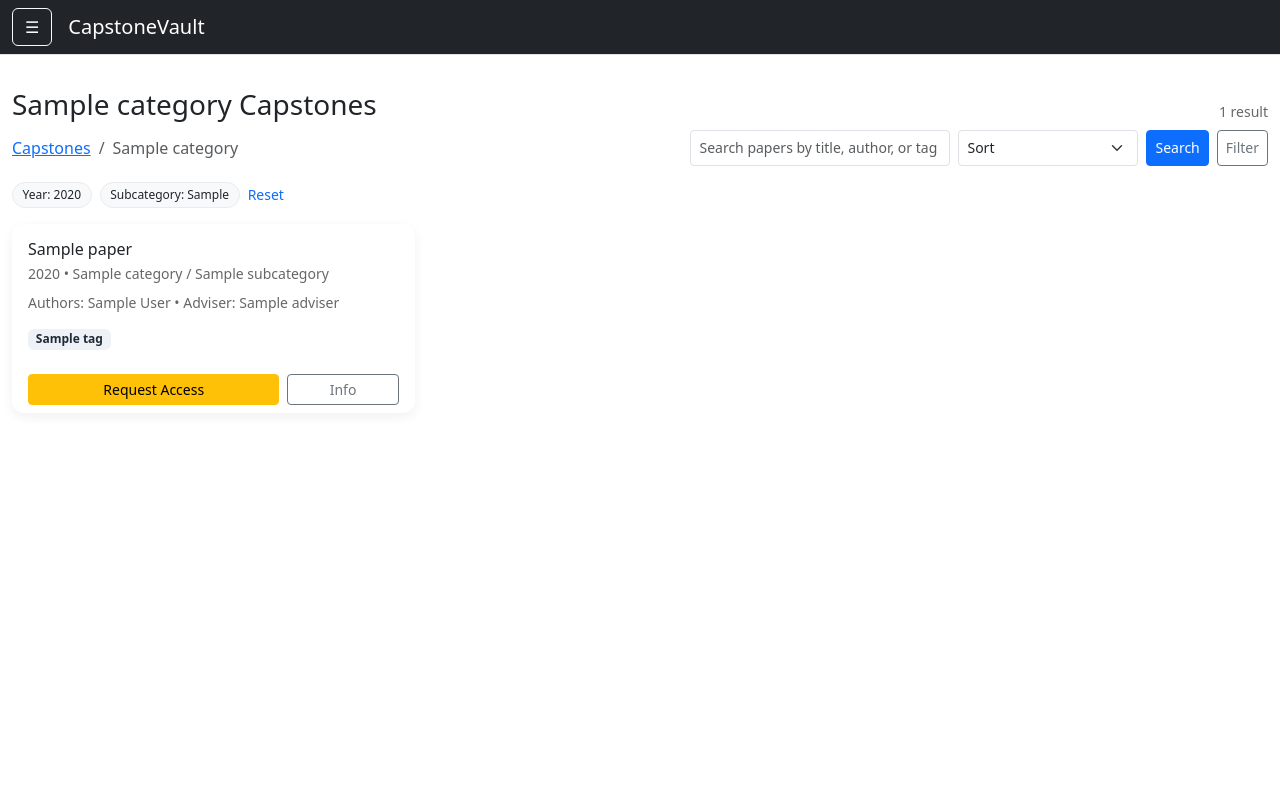
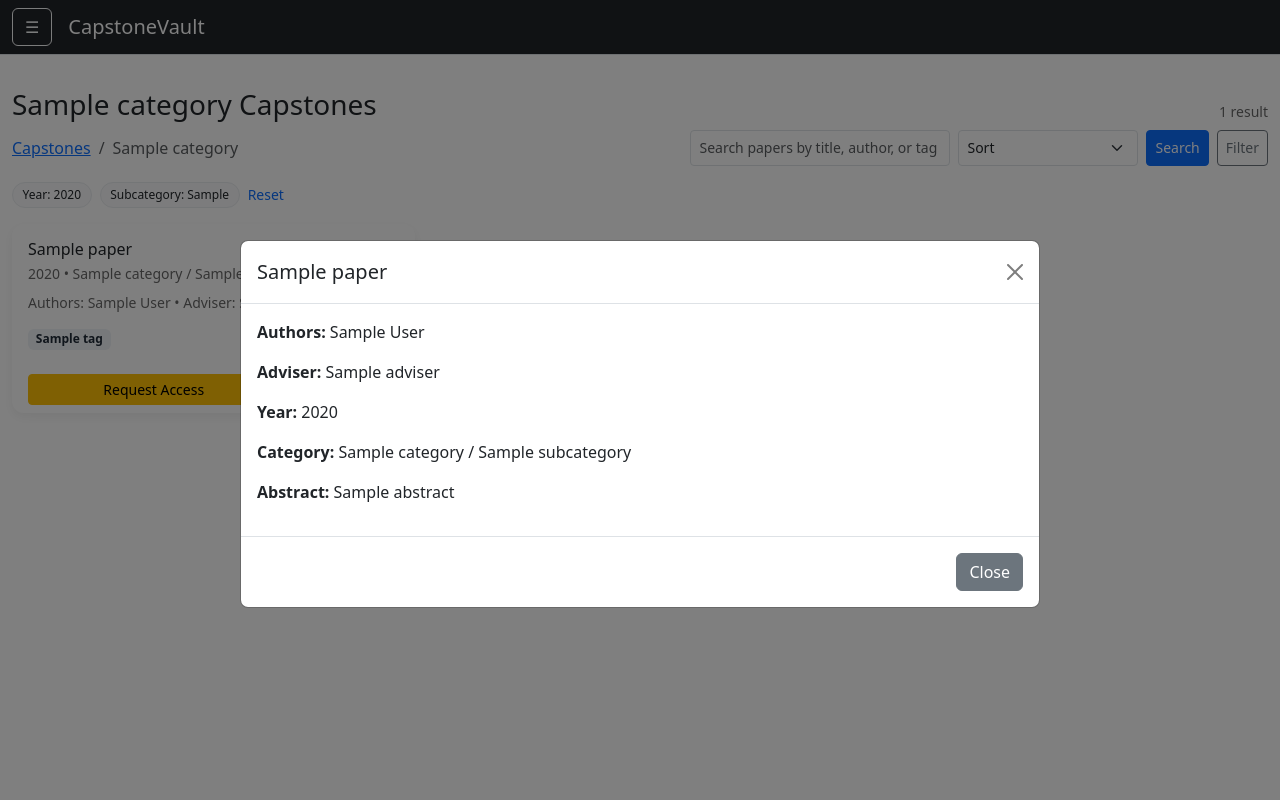
Before and after one commit to WOKscript/CapstoneVault, a Django app: template backend/core/templates/core/capstone_list.html in a window 1280 px wide, after a click on "Info". Run offline with Django 5.2, Linux system fonts and the light colour scheme; the template is opened without the code that fills it: most values are stand-ins (such as "Sample title", 1, 10 or a date in 2020).

Commit message:
fix modal info button in capstone_list

```diff
--- a/backend/core/templates/core/capstone_list.html
+++ b/backend/core/templates/core/capstone_list.html
@@ -31,6 +31,9 @@
     .actions .btn-fill {
       flex: 1 1 auto;
       min-width: 0;
+    }
+    .modal-body p {
+      text-align: justify;
     }
   </style>
 
@@ -111,6 +114,11 @@
                   <button type="button" class="btn btn-outline-danger btn-sm"
                           data-bs-toggle="modal" data-bs-target="#delModal{{ paper.id }}">Delete</button>
 
+                {% elif request.user.userprofile.role == 'adviser' %}
+                  <a href="{% url 'view_paper' paper.id %}" class="btn btn-primary btn-sm btn-fill" target="_blank">View PDF</a>
+                  <button type="button" class="btn btn-outline-secondary btn-sm"
+                          data-bs-toggle="modal" data-bs-target="#infoModal{{ paper.id }}">Info</button>
+
                 {% elif request.user.userprofile.role == 'verified' and request.user == paper.uploaded_by %}
                   <a href="{% url 'view_paper' paper.id %}" class="btn btn-primary btn-sm btn-fill" target="_blank">View PDF</a>
                   <a href="{% url 'edit_paper' paper.id %}" class="btn btn-outline-warning btn-sm">Edit</a>
@@ -136,6 +144,29 @@
             </div>
           </div>
         </div>
+
+        <!-- Info Modal -->
+        <div class="modal fade" id="infoModal{{ paper.id }}" tabindex="-1" aria-hidden="true">
+          <div class="modal-dialog modal-lg modal-dialog-centered">
+            <div class="modal-content">
+              <div class="modal-header">
+                <h5 class="modal-title">{{ paper.title }}</h5>
+                <button type="button" class="btn-close" data-bs-dismiss="modal" aria-label="Close"></button>
+              </div>
+              <div class="modal-body">
+                <p><strong>Authors:</strong> {{ paper.authors }}</p>
+                {% if paper.adviser %}<p><strong>Adviser:</strong> {{ paper.adviser }}</p>{% endif %}
+                <p><strong>Year:</strong> {{ paper.publication_year }}</p>
+                <p><strong>Category:</strong> {{ paper.category.name }} / {{ paper.subcategory.name }}</p>
+                {% if paper.abstract %}<p><strong>Abstract:</strong> {{ paper.abstract }}</p>{% endif %}
+              </div>
+              <div class="modal-footer">
+                <button type="button" class="btn btn-secondary" data-bs-dismiss="modal">Close</button>
+              </div>
+            </div>
+          </div>
+        </div>
+
       {% endfor %}
     </div>
   {% else %}
```
